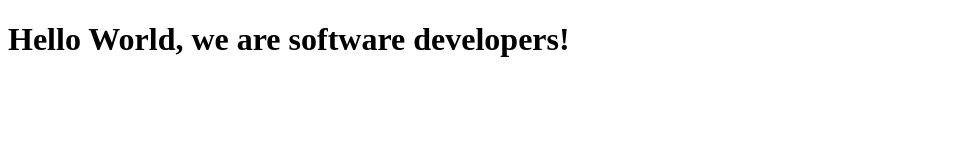
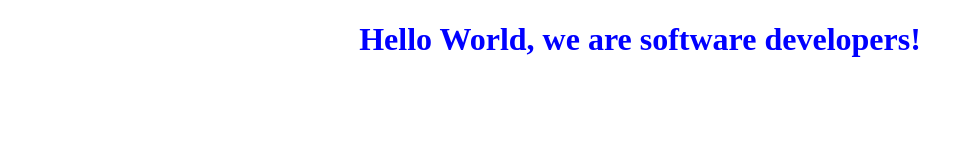
Before and after one commit to petermunkar/PETER-AND-SIREAT, a plain HTML site: page index.html in a window 1280 px wide. Shown: the whole page, without its empty margins (0-973 px from the left). Drawn offline with Linux system fonts and the light colour scheme.

Commit message:
Our commit

```diff
--- a/index.html
+++ b/index.html
@@ -1,5 +1,6 @@
 <!DOCTYPE html>
 <html lang="en">
+<link rel="stylesheet" href="style.css">
 
 <head>
     <meta charset="UTF-8">
--- /dev/null
+++ b/style.css
@@ -0,0 +1,5 @@
+h1 {
+    text-decoration: aqua;
+    text-align: center;
+    color: blue;
+}
```
